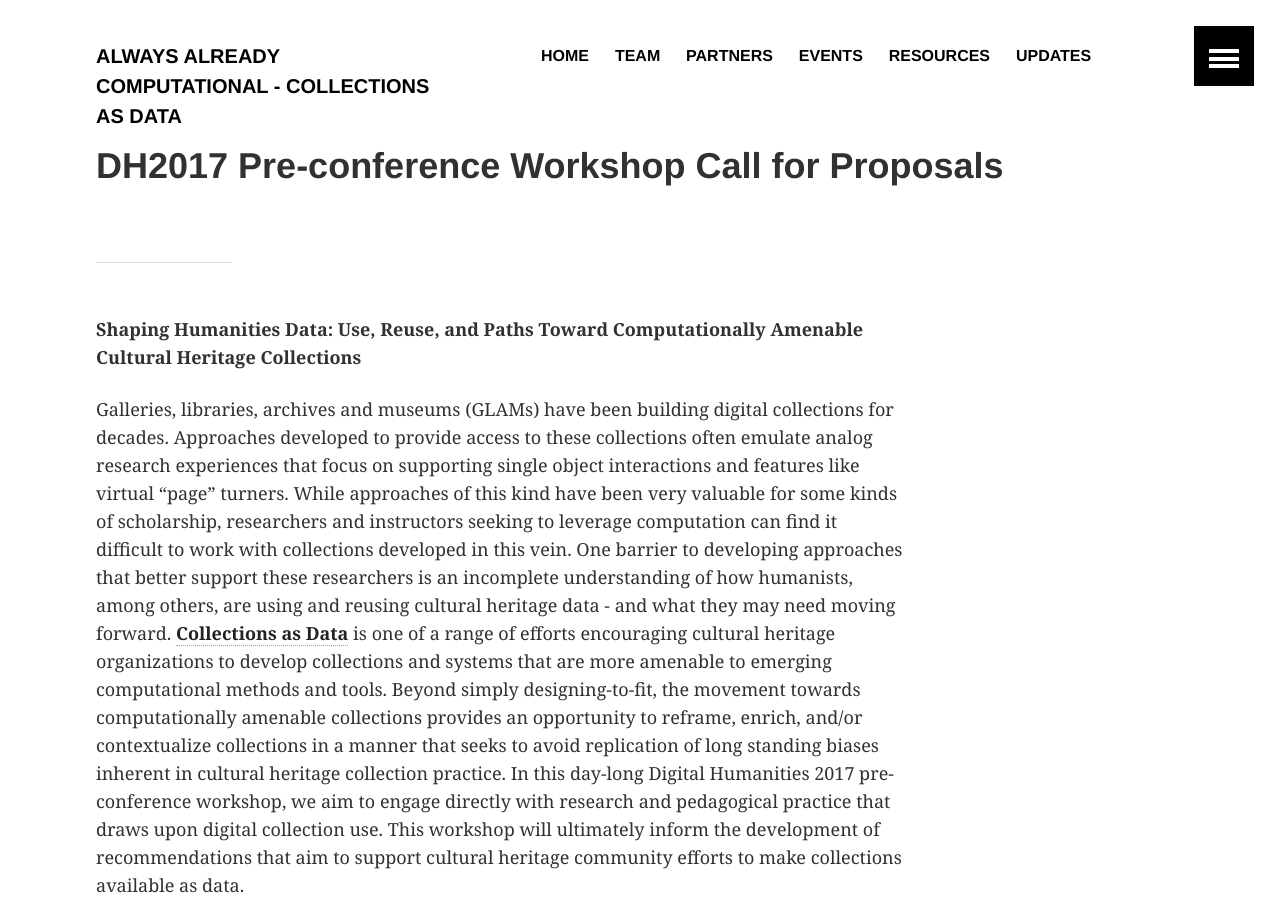
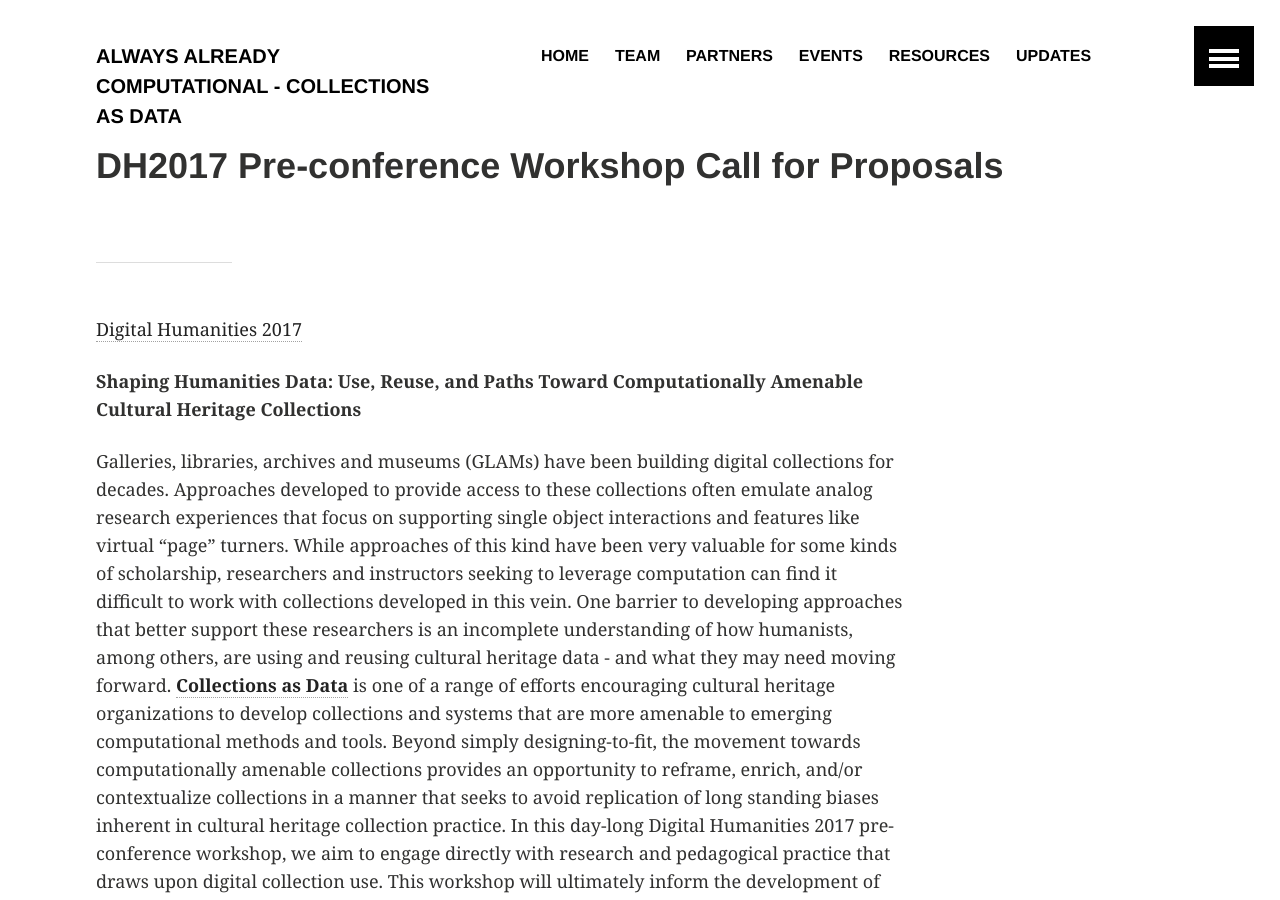
Before and after one commit to collectionsasdata/collectionsasdata.github.io, a Jekyll site: the page built from _posts/2017-4-7-dh2017.markdown, in a window 1280 px wide and 900 px high. Built offline with Jekyll 4.4.1, drawn with Linux system fonts in a browser that asks for light colours.

Commit message:
Update 2017-4-7-dh2017.markdown

```diff
--- a/_posts/2017-4-7-dh2017.markdown
+++ b/_posts/2017-4-7-dh2017.markdown
@@ -5,6 +5,7 @@ date:   2017-4-7
 teaser: "Shaping Humanities Data: Use, Reuse, and Paths Toward Computationally Amenable Cultural Heritage Collections"
 ---
 ---
+[Digital Humanities 2017](collectionsasdata.github.io/images/dh2017.png)
 
 **Shaping Humanities Data: Use, Reuse, and Paths Toward Computationally Amenable Cultural Heritage Collections**
 
```
